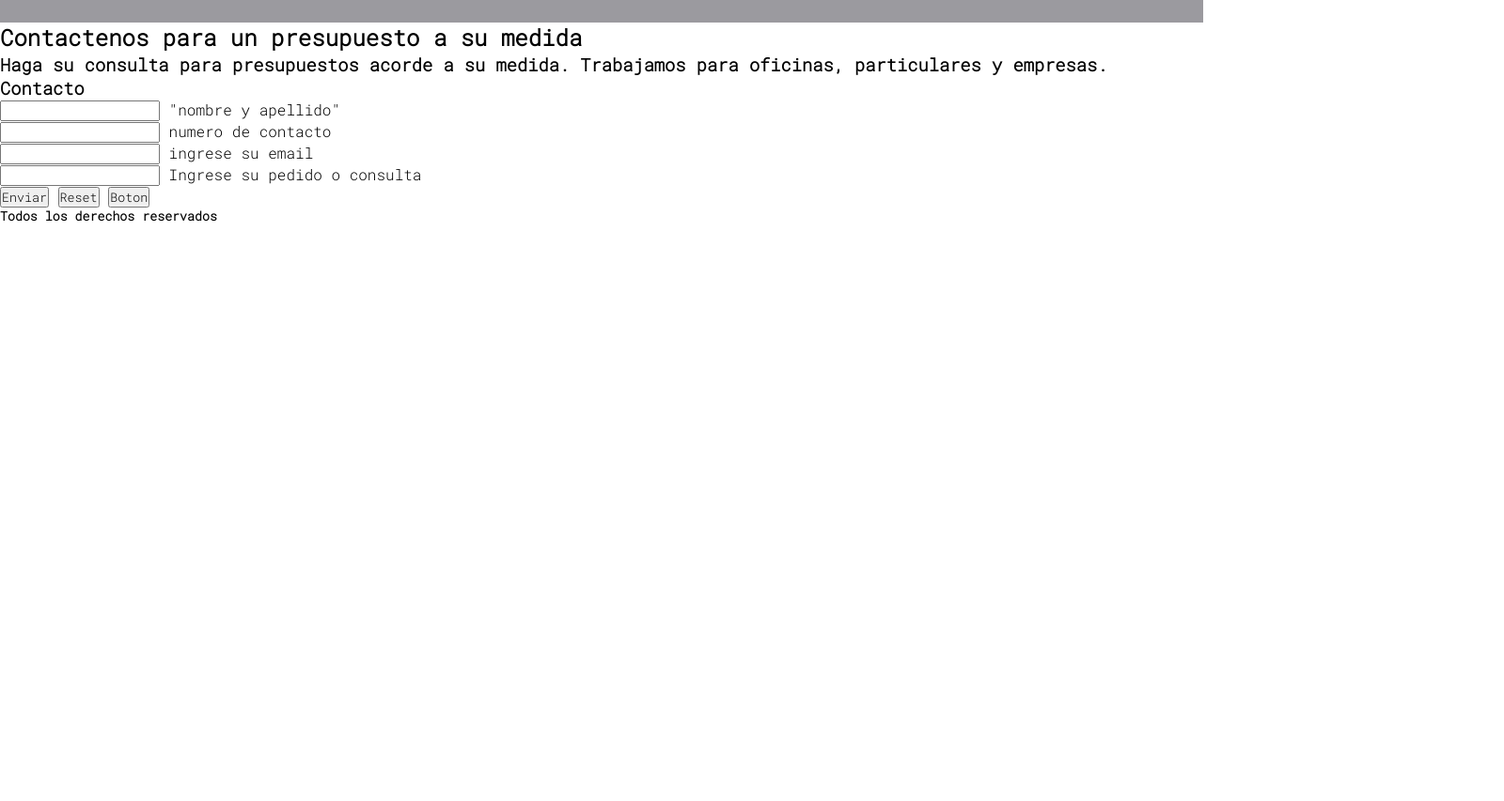
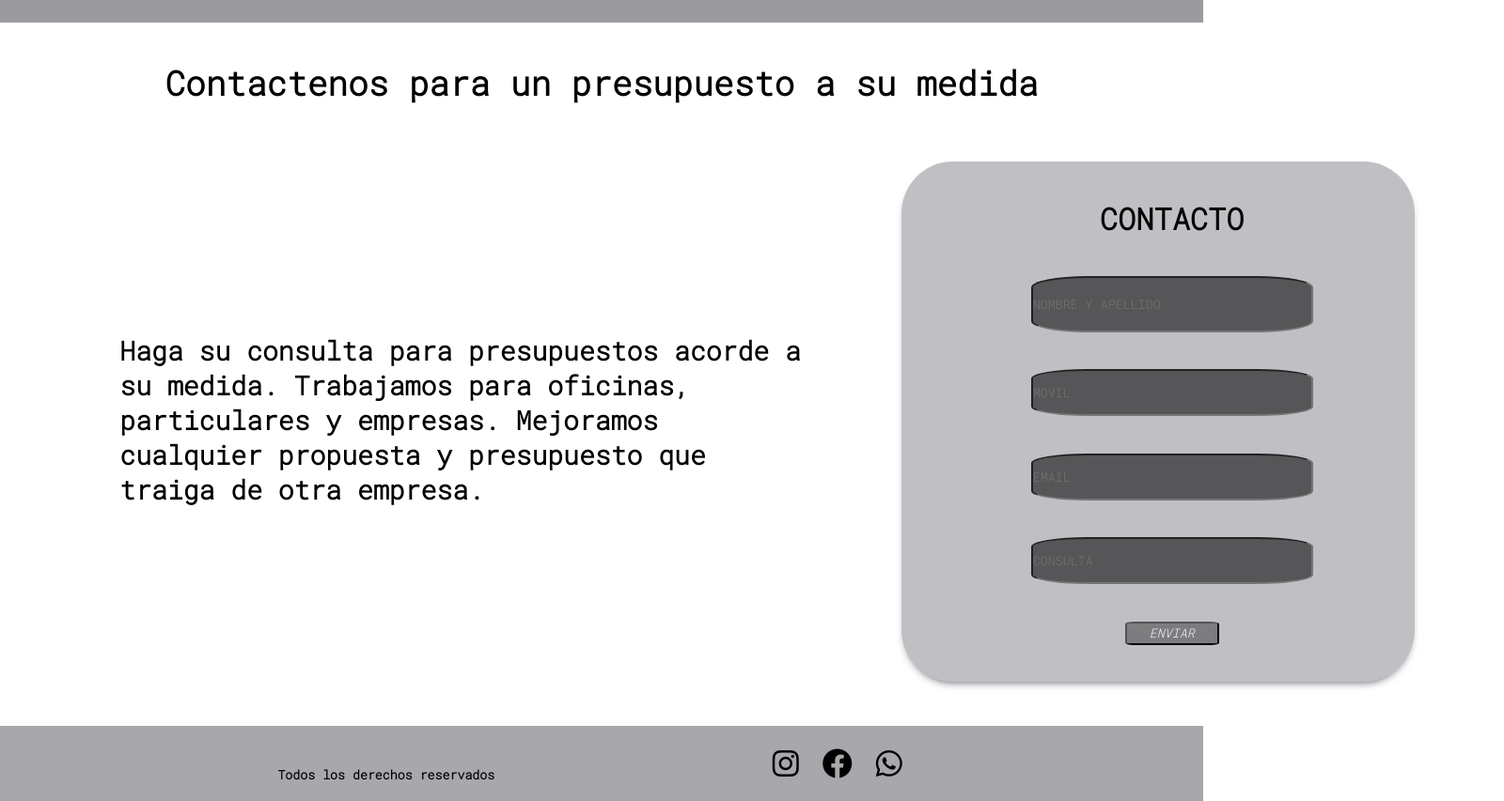
Before and after one commit to Nadiapascual92/Preentrega2-PASCUAL, a website: page pages/contacto.html in a window 1280 px wide. Shown: the part 96-949 px from the top of the page at 94% size, 1600 px wide, since content can reach past the window. Before the commit the page ends 800 px from the top, so only its background shows below. Drawn offline with Linux system fonts and the light colour scheme.

Commit message:
commit de la pagina contacto terminada

```diff
--- a/SCSS/misas.scss
+++ b/SCSS/misas.scss
@@ -1,3 +1,18 @@
 npm install -D
 node-sass nodemonnpm install -D
 node-sass nodemon
+
+
+.navigum{
+    display:flex ;
+    flex-direction: row;
+    flex-wrap: nowrap;
+    justify-content: space-evenly;
+    align-items: center;
+}
+
+.Titulodecontact{
+    display: flex;
+    justify-content: center;
+    background-color: aquamarine;
+}
--- a/css/styles.css
+++ b/css/styles.css
@@ -114,7 +114,7 @@ margin-left: center;
     margin-left: 190px;
 }
 
-/*Comienzo de la configuracion del footer*/
+/*-------------Comienzo de la configuracion del footer-----------*/
 
 .piedepagina{
     display: flex;
@@ -227,3 +227,114 @@ margin-left: 160px;
     padding-bottom: 18px;
 }
 /*Poner un vinculo al texto y a los iconos que rediriga a la pagina de contacto*/
+
+/*pagina Contacto*/
+.Titulodecontact{
+    display: flex;
+    justify-content: center;
+    font-size: x-large;
+    margin-top: 40px;
+}
+
+.divgeneral{
+    display: flex;
+    margin-top: 60px;
+    justify-content: space-evenly;
+    width: 1600px;
+    height: 550px;
+}
+
+.divgeneral_section{
+padding-left: 2%;
+display: flex;
+justify-content: center;
+align-items: center;
+font-size: x-large;
+width: 768px;
+}
+
+.divgeneral_div{
+    display: flex;
+    flex-direction: row;
+    justify-content:space-between;
+}
+
+.divgeneral_h3{
+    font-size: xx-large;
+    text-align: center;
+}
+
+.divgeneral_form{
+     /*trasnparecia del color con rgba*/
+    background-color: rgba(6, 3, 17, 0.25);
+    font-size: x-large;
+    border-color: black;
+    padding-left: 30px;
+    width: 546px;
+    height: 554px;
+    display: flex;
+    flex-direction: column;
+    font-size: x-large;
+    justify-content: space-evenly;
+    align-items: center;
+    border-radius: 10%;
+    box-shadow: 0 5px 10px -5px rgba(6, 3, 17, 0.70);
+}
+.input_nombre{
+    border-radius: 20%;
+    background-color:rgba(0, 0, 0, 0.554);
+    width: 300px;
+    height: 60px;
+}
+
+.input_numero{
+    border-radius:20%;
+    background-color:  rgba(0, 0, 0, 0.554);
+    width: 300px;
+    height: 50px;
+}
+
+.input_email{
+    border-radius: 20%;
+    background-color:  rgba(0, 0, 0, 0.554);
+    width: 300px;
+    height: 50px;
+}
+
+.input_consulta{
+    border-radius: 20%;
+    background-color:  rgba(0, 0, 0, 0.554);
+    width: 300px;
+    height: 50px;
+
+}
+.placeholderconsulta{
+    text-decoration:white;
+    font-size: large;
+    font-weight: bold;
+}
+
+.botonenviar{
+    border-radius: 10%;
+    background-color: rgba(0, 0, 0, 0.35);
+    width: 100px;
+    height: 25px;
+    font-style: oblique;
+    color: aliceblue;
+    font-weight: 300;
+
+}
+.piedepagina{
+    margin-top: 4%;
+}
+
+.piedepagina_derechos{
+    display: flex;
+    justify-content: center;
+    padding-bottom: 19px;
+}
+.iconosfooter{
+    size: 80px;
+    padding-bottom: 19px;
+    height: max-content;
+}
--- a/pages/contacto.html
+++ b/pages/contacto.html
@@ -9,6 +9,13 @@
     <link rel="preconnect" href="https://fonts.googleapis.com">
     <link rel="preconnect" href="https://fonts.gstatic.com" crossorigin>
     <link href="https://fonts.googleapis.com/css2?family=Roboto+Mono:wght@300&display=swap" rel="stylesheet">
+
+    <!--fontawesome-->
+
+    <link rel="stylesheet" href="https://cdnjs.cloudflare.com/ajax/libs/font-awesome/6.2.1/css/all.min.css"
+        integrity="sha512-MV7K8+y+gLIBoVD59lQIYicR65iaqukzvf/nwasF0nqhPay5w/9lJmVM2hMDcnK1OnMGCdVK+iQrJ7lzPJQd1w=="
+        crossorigin="anonymous" referrerpolicy="no-referrer" />
+    <!--fontawesome-->
 
 </head>
 <body>
@@ -25,52 +32,63 @@
     </nav>
 
 </header>
+
+
     <main>
-        <div>
+        <div class="Titulodecontact">
             <h2>Contactenos para un presupuesto a su medida</h2>
         </div>
+    <main>
 
-            <section>
-                <div>
-                    <h3>Haga su consulta para presupuestos acorde a su medida. Trabajamos para oficinas, particulares y empresas.</h3>
-                </div>
-            </section>
-    </main>
+<div class="divgeneral">
+    <section class="divgeneral_section">
+        <h3>Haga su consulta para presupuestos acorde a su medida. Trabajamos para oficinas, particulares y empresas.
+            Mejoramos cualquier propuesta y presupuesto que traiga de otra empresa.
+        </h3>
+    </section>
 
-        <div>
-            <form>
+        <div class="divgeneral_div">
 
-                <h3>Contacto</h3>
+            <form class="divgeneral_form">
+
+                <h3 class="divgeneral_h3">CONTACTO</h3>
+
             <div>
-                <input type="nombre y apellido" name="Nombre">
-                <label for="Nombre">"nombre y apellido"</label>
+                <input type="nombre y apellido" name="Nombre" placeholder="NOMBRE Y APELLIDO" class="input_nombre">
             </div>
 
             <div>
-                <input type="Numero" name= "numero de contacto">
-                <label for="numero de contacto">numero de contacto</label>
-            </div>
-
-
-            <div>
-                <input type="email" name="email">
-                <label for="email">ingrese su email</label>
+                <input type="Numero" name= "numero de contacto" placeholder="MOVIL" class="input_numero">
             </div>
 
             <div>
-                <input type="text" name="consulta">
-                <label for="consulta">Ingrese su pedido o consulta</label>
+                <input type="email" name="email" class="input_email" placeholder="EMAIL">
             </div>
 
-                <input type="submit" value="Enviar">
-                <input type="reset" value="Reset">
-                <button>Boton</button>
+            <div>
+                <input type="text" name="consulta"  class="input_consulta" placeholder="CONSULTA" class="placeholderconsulta">
+            </div>
+
+                <button class="botonenviar">ENVIAR</button>
             </form>
         </div>
+</div>
+    <section></section>
 
 
-    <footer>
-        <h5> Todos los derechos reservados</h5>
+    <footer class="piedepagina">
+        <div class="piedepagina_derechos">
+            <h5> Todos los derechos reservados</h5>
+        </div>
+
+        <div>
+            <ul class="iconosfooter">
+                <li class="icono1"><a href=""><i class="fa-brands fa-instagram"></i></a></li>
+                <li class="icono2"><a href=""><i class="fa-brands fa-facebook"></i></a></li>
+                <li class="icono3"><a href=""><i class="fa-brands fa-whatsapp"></i></a></li>
+            </ul>
+        </div>
+
     </footer>
 </body>
 </html>
```
Also changed, not shown: css/micopiadel.css (+75 -1 lines), SCSS/misas.css, 1 other file.
